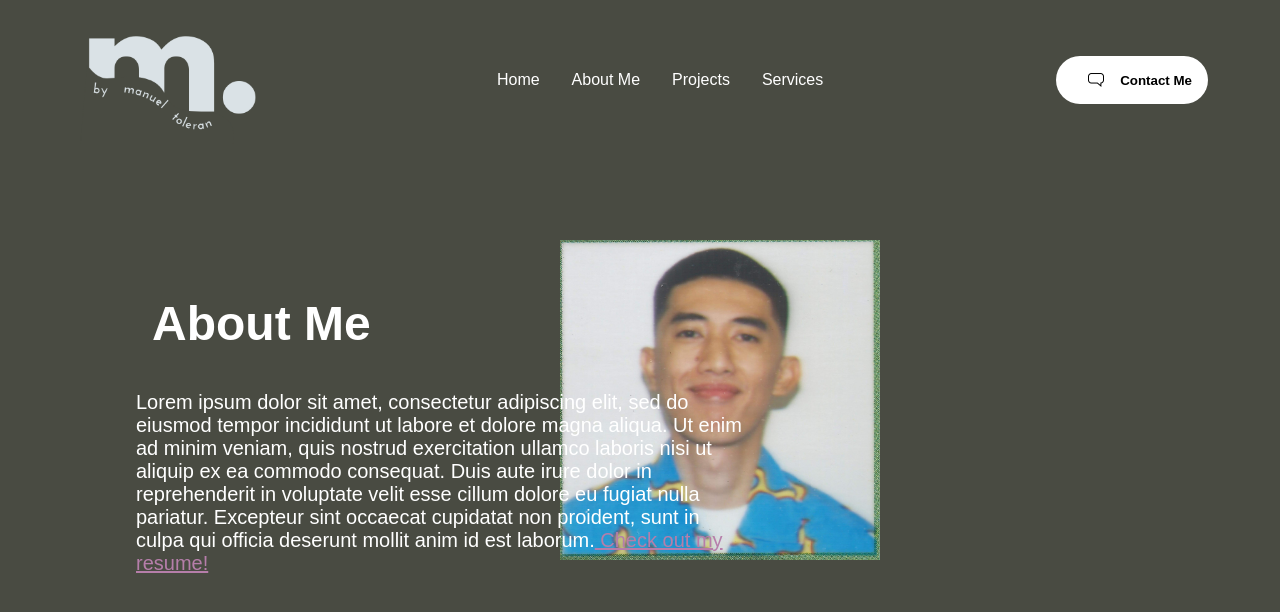
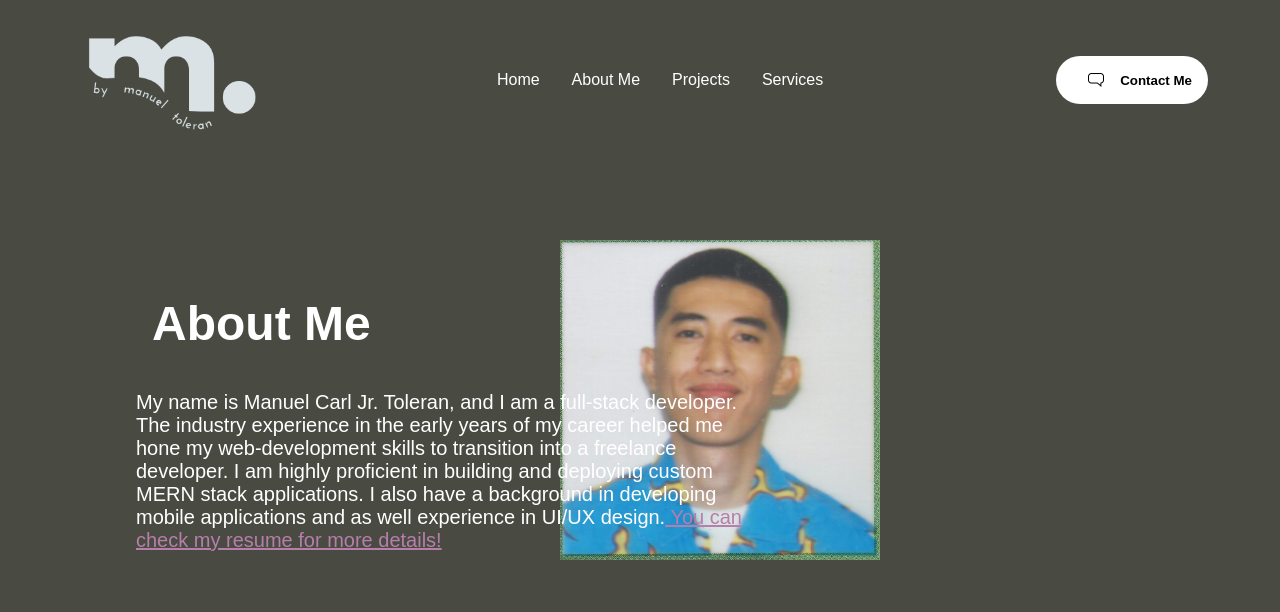
Before and after one commit to mtoleran/COMP229SEC004W24, a React (Create React App) app in the folder assignment1_portfolio/: page /about in a window 1280 px wide. Shown: the top 612 px of the page. Built offline with nearby package versions, Linux system fonts and the light colour scheme.

Commit message:
Updated About Me text

```diff
--- a/assignment1_portfolio/src/components/About/about.css
+++ b/assignment1_portfolio/src/components/About/about.css
@@ -20,7 +20,7 @@
 
 .aboutDesc{
     font-size: 1.25rem;
-    font-weight: 400;
+    font-weight: 100;
     max-width: 40rem;
     padding: 0 1rem;
 }
--- a/assignment1_portfolio/src/components/About/about.js
+++ b/assignment1_portfolio/src/components/About/about.js
@@ -8,11 +8,10 @@ const About = () => {
         <section id='about'>
             <span className='aboutTitle'>About Me</span>
             <span className='aboutDesc'>
-                Lorem ipsum dolor sit amet, consectetur adipiscing elit, sed do eiusmod tempor incididunt ut labore et dolore magna aliqua.
-                Ut enim ad minim veniam, quis nostrud exercitation ullamco laboris nisi ut aliquip ex ea commodo consequat.
-                Duis aute irure dolor in reprehenderit in voluptate velit esse cillum dolore eu fugiat nulla pariatur.
-                Excepteur sint occaecat cupidatat non proident, sunt in culpa qui officia deserunt mollit anim id est laborum.
-                <a className='resumeText' href={resume} target='_blank' rel="noopener noreferrer"> Check out my resume!</a>
+                My name is Manuel Carl Jr. Toleran, and I am a full-stack developer. The industry experience in the early years of my career helped me
+                hone my web-development skills to transition into a freelance developer. I am highly proficient in building and deploying custom MERN stack applications.
+                I also have a background in developing mobile applications and as well experience in UI/UX design.
+                <a className='resumeText' href={resume} target='_blank' rel="noopener noreferrer"> You can check my resume for more details!</a>
             </span>
             <img src={bg} alt='Profile' className='bg'/>
         </section>
```
